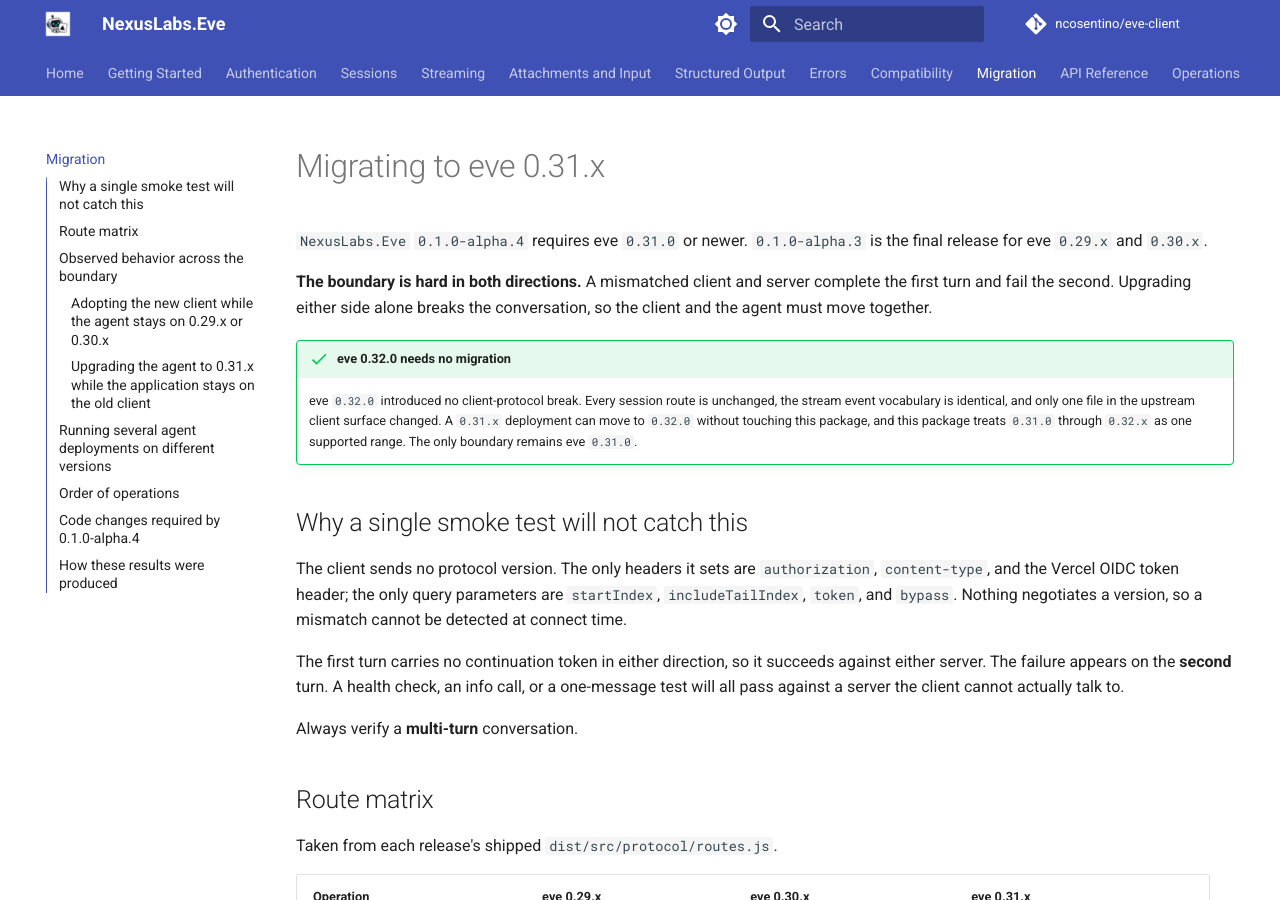
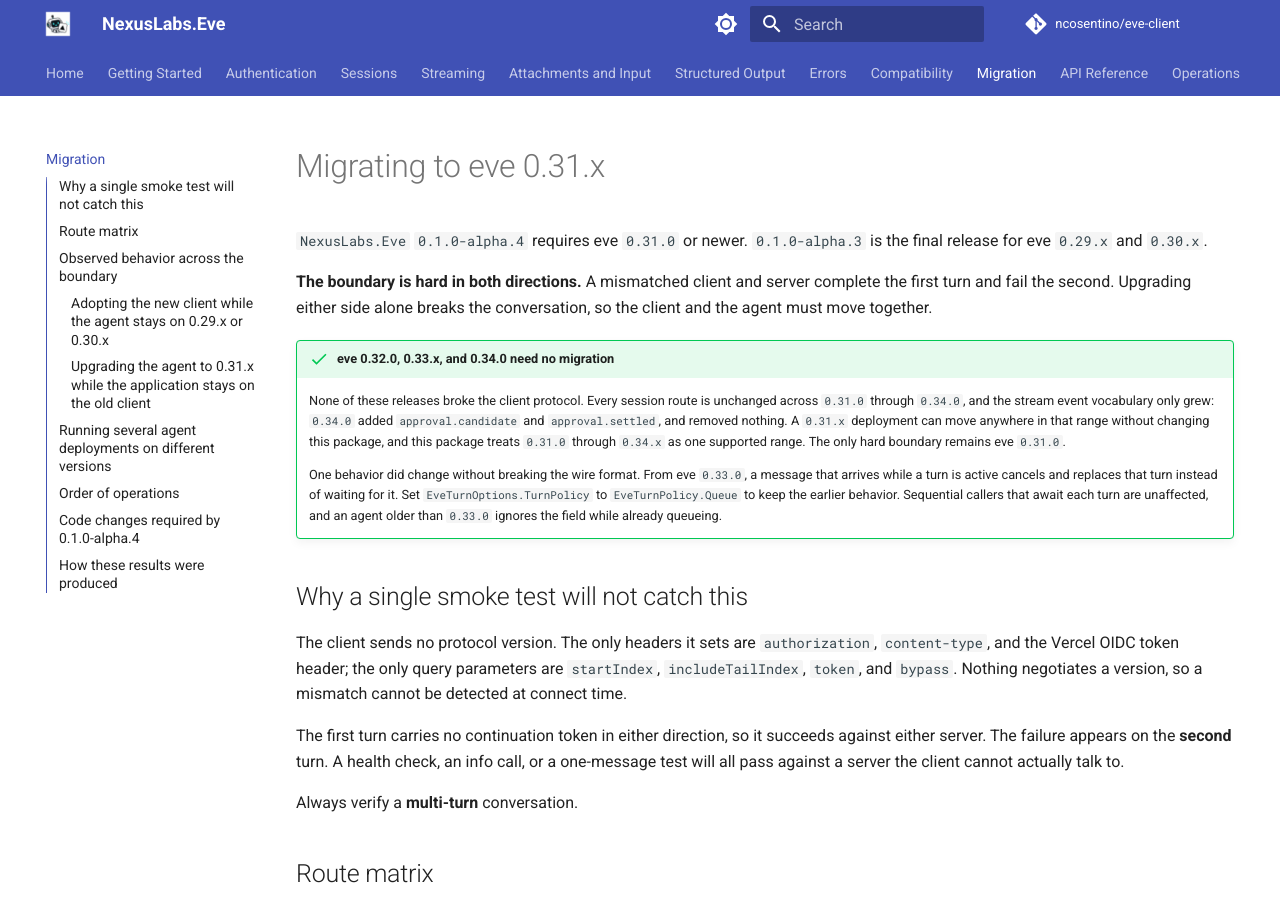
Before and after one commit to ncosentino/eve-client, an MkDocs documentation site: the page built from docs/migration.md, in a window 1280 px wide and 900 px high. Built offline with MkDocs 1.6.1 and Material for MkDocs 9.7.7, drawn with Linux system fonts in a browser that asks for light colours; comment, search, counter and statistics services are not loaded.

Commit message:
feat: advance the compatibility baseline to eve 0.34.0
Every parity gap gating this advance is now implemented: turn delivery policy,
dynamic agent models, and the approval lifecycle events. The declared baseline
lagged behind what the package actually supports, so a release would have shipped
a compatibility claim of 0.32.x while sending turnPolicy and projecting 0.34.0
events.

Nothing in the range breaks the client. Session routes are unchanged from 0.32.0
through 0.34.0, and the event vocabulary only grew by approval.candidate and
approval.settled with nothing removed. MessageStreamVersion stays 21; upstream
declares no protocol constant, and the vocabulary change is additive.

The fixture moves to eve 0.34.0, whose ai peer requirement is already satisfied
by the pinned 7.0.58. The compatibility probe passed against that real agent.

Co-authored-by: Copilot <223556219+Copilot@users.noreply.github.com>
Copilot-Session: 6f397bc8-d45e-4945-a1f7-eb8d8d91a4fc

```diff
--- a/docs/migration.md
+++ b/docs/migration.md
@@ -11,12 +11,19 @@ final release for eve `0.29.x` and `0.30.x`.
 first turn and fail the second. Upgrading either side alone breaks the conversation, so
 the client and the agent must move together.
 
-!!! success "eve 0.32.0 needs no migration"
-    eve `0.32.0` introduced no client-protocol break. Every session route is unchanged, the
-    stream event vocabulary is identical, and only one file in the upstream client surface
-    changed. A `0.31.x` deployment can move to `0.32.0` without touching this package, and
-    this package treats `0.31.0` through `0.32.x` as one supported range. The only
+!!! success "eve 0.32.0, 0.33.x, and 0.34.0 need no migration"
+    None of these releases broke the client protocol. Every session route is unchanged
+    across `0.31.0` through `0.34.0`, and the stream event vocabulary only grew: `0.34.0`
+    added `approval.candidate` and `approval.settled`, and removed nothing. A `0.31.x`
+    deployment can move anywhere in that range without changing this package, and this
+    package treats `0.31.0` through `0.34.x` as one supported range. The only hard
     boundary remains eve `0.31.0`.
+
+    One behavior did change without breaking the wire format. From eve `0.33.0`, a
+    message that arrives while a turn is active cancels and replaces that turn instead of
+    waiting for it. Set `EveTurnOptions.TurnPolicy` to `EveTurnPolicy.Queue` to keep the
+    earlier behavior. Sequential callers that await each turn are unaffected, and an
+    agent older than `0.33.0` ignores the field while already queueing.
 
 ## Why a single smoke test will not catch this
 
```
Also changed, not shown: AGENTS.md (+1 -1 lines), CHANGELOG.md (+10 -8 lines), README.md (+2 -2 lines), docs/compatibility.md (+3 -2 lines), docs/index.md (+1 -1 lines), 3 other files.
